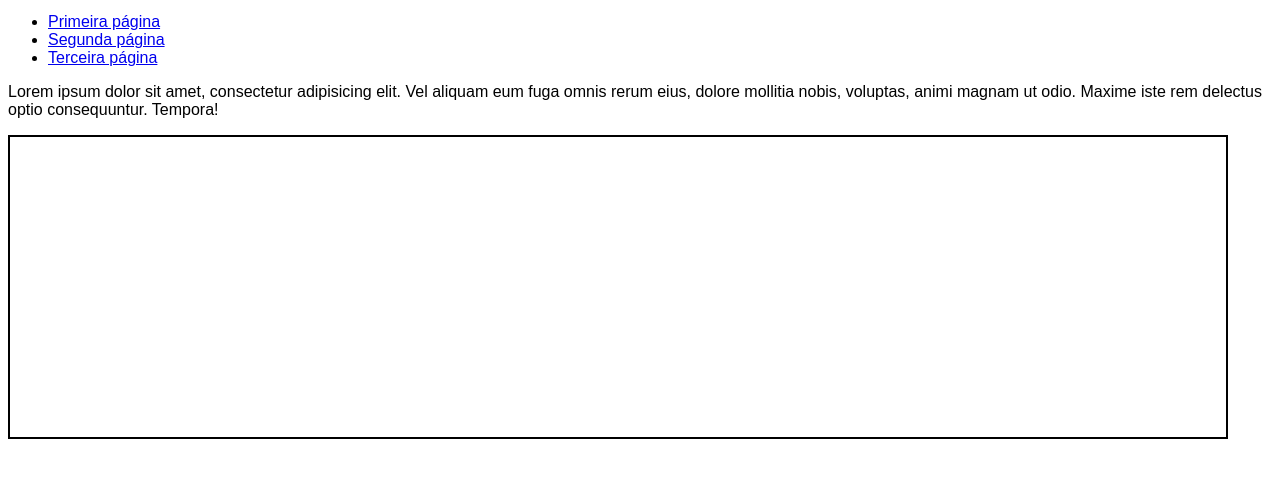
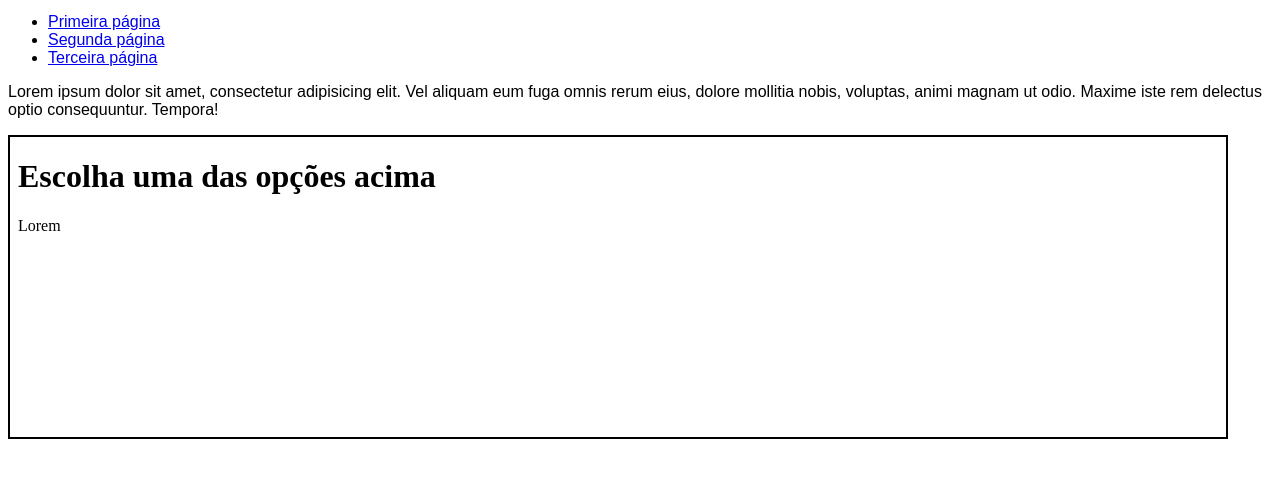
Before and after one commit to GabrielSBruno/HTML-e-CSS, a plain HTML site: page modulo-4/ex024/iframe003.html in a window 1280 px wide. Shown: the part 119-596 px from the top of the page. Drawn offline with Linux system fonts and the light colour scheme.

Commit message:
Update iframe003.html

```diff
--- a/modulo-4/ex024/iframe003.html
+++ b/modulo-4/ex024/iframe003.html
@@ -24,6 +24,8 @@
     <li><a href="paginas-extras/pagina003.html" target="frame">Terceira página</a></li>
   </ul>
   <p>Lorem ipsum dolor sit amet, consectetur adipisicing elit. Vel aliquam eum fuga omnis rerum eius, dolore mollitia nobis, voluptas, animi magnam ut odio. Maxime iste rem delectus optio consequuntur. Tempora!</p>
-  <iframe src="" name="frame"></iframe>
+  <iframe srcdoc="<h1>Escolha uma das opções acima</h1><p>Lorem</p>" name="frame">
+    <p>Infelizmente seu navegador não é compatível com este serviço.</p>
+  </iframe>
 </body>
 </html>
```
